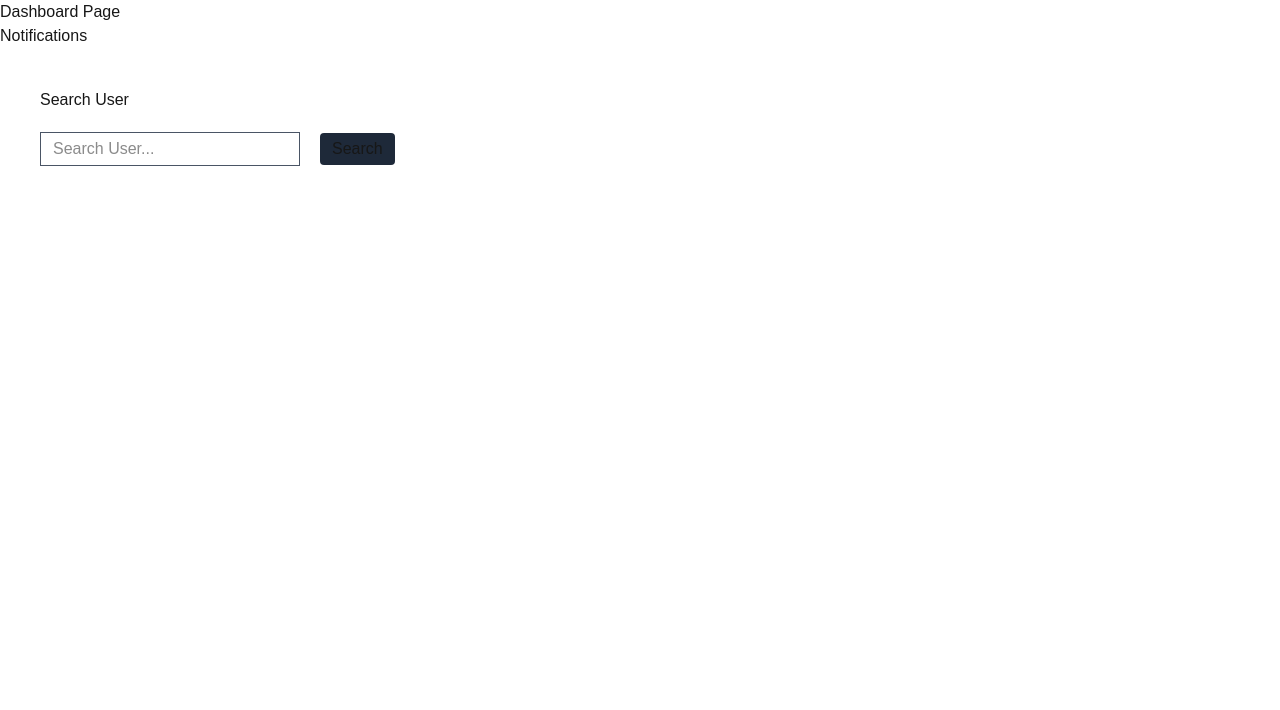
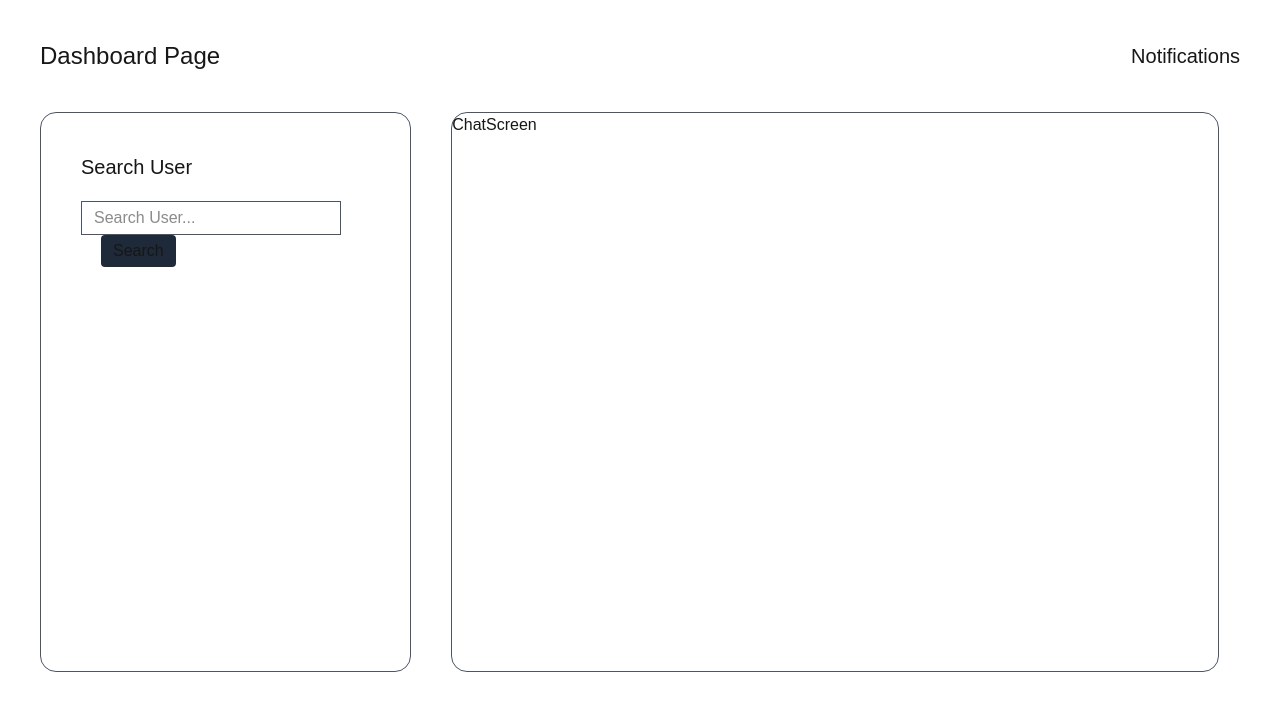
Before and after one commit to IamFJ03/chatConnect, a Next.js app: page /dashboard in a window 1280 px wide. Shown: the top 710 px of the page. Built offline with nearby package versions, Linux system fonts and the light colour scheme; no server answers.

Commit message:
Dashboard Updated

```diff
--- a/src/app/(pages)/dashboard/page.tsx
+++ b/src/app/(pages)/dashboard/page.tsx
@@ -3,6 +3,7 @@
 import { useEffect, useState } from "react";
 import { useAuth } from "@/app/context/AuthContext";
 import { useSocket } from "@/app/context/socketContext";
+import ChatScreen from "@/app/components/chatScreen";
 
 import { X } from "lucide-react";
 import Link from "next/link";
@@ -23,7 +24,7 @@ type permissionInfo = {
 }
 
 export default function Dashboard() {
-  const {socket} = useSocket();
+  const { socket } = useSocket();
   const { user } = useAuth();
   const [permissionModal, setPermissionModal] = useState(false);
   const [modalInfo, setModalInfo] = useState<permissionInfo | null>(null);
@@ -82,16 +83,24 @@ export default function Dashboard() {
 
   return (
     <div>
-      <h2>Dashboard Page</h2>
-      <Link href={"/notification"}>Notifications</Link>
-      <div className="m-10">
-        <p className="mb-5">Search User</p>
+      <div className="flex items-center m-10 justify-between">
+        <p className="text-2xl">Dashboard Page</p>
+        <Link href={"/notification"} className="text-xl">Notifications</Link>
+      </div>
+
+      <div className="flex items-center">
+        <div className="mx-10 border border-gray-600 md:h-140 md:w-[29%] md:p-10 py-10 px-3 rounded-2xl">
+        <p className="mb-5 text-xl">Search User</p>
 
         <input type="text" value={searchUser} onChange={(e) => setSearchUser(e.target.value)} placeholder="Search User..." className="border border-gray-600 py-1 px-3 md:w-65" /><button onClick={handleSearchUser} className="ml-5 bg-gray-800 py-1 px-3 rounded cursor-pointer">Search</button>
         {searchedUser &&
           <div className="mt-10 bg-gray-800 md:w-65 p-5 rounded shadow shadow-gray-400 cursor-pointer hover:scale-105 transition-all duration-500" onClick={() => setPermissionModal(true)}>
             {searchedUser?.username}
           </div>}
+      </div>
+      <div className="w-[60%] h-140 border border-gray-600 rounded-2xl">
+        <ChatScreen />
+      </div>
       </div>
       <div className={`fixed inset-0 ${notificationModal ? 'pointer-events-auto bg-black/50 opacity-100' : 'pointer-events-none opacity-0'} transition-all duration-500`}>
         <div className="md:w-70 w-[80%] ml-[10%] mt-[25%] md:h-70 bg-gray-800 rounded-2xl md:ml-[40%] md:mt-[10%]">
--- /dev/null
+++ b/src/app/components/chatScreen.tsx
@@ -0,0 +1,9 @@
+export default function ChatScreen(){
+    return (
+        <div>
+            <div>
+                <p>ChatScreen</p>
+            </div>
+        </div>
+    )
+}
```
